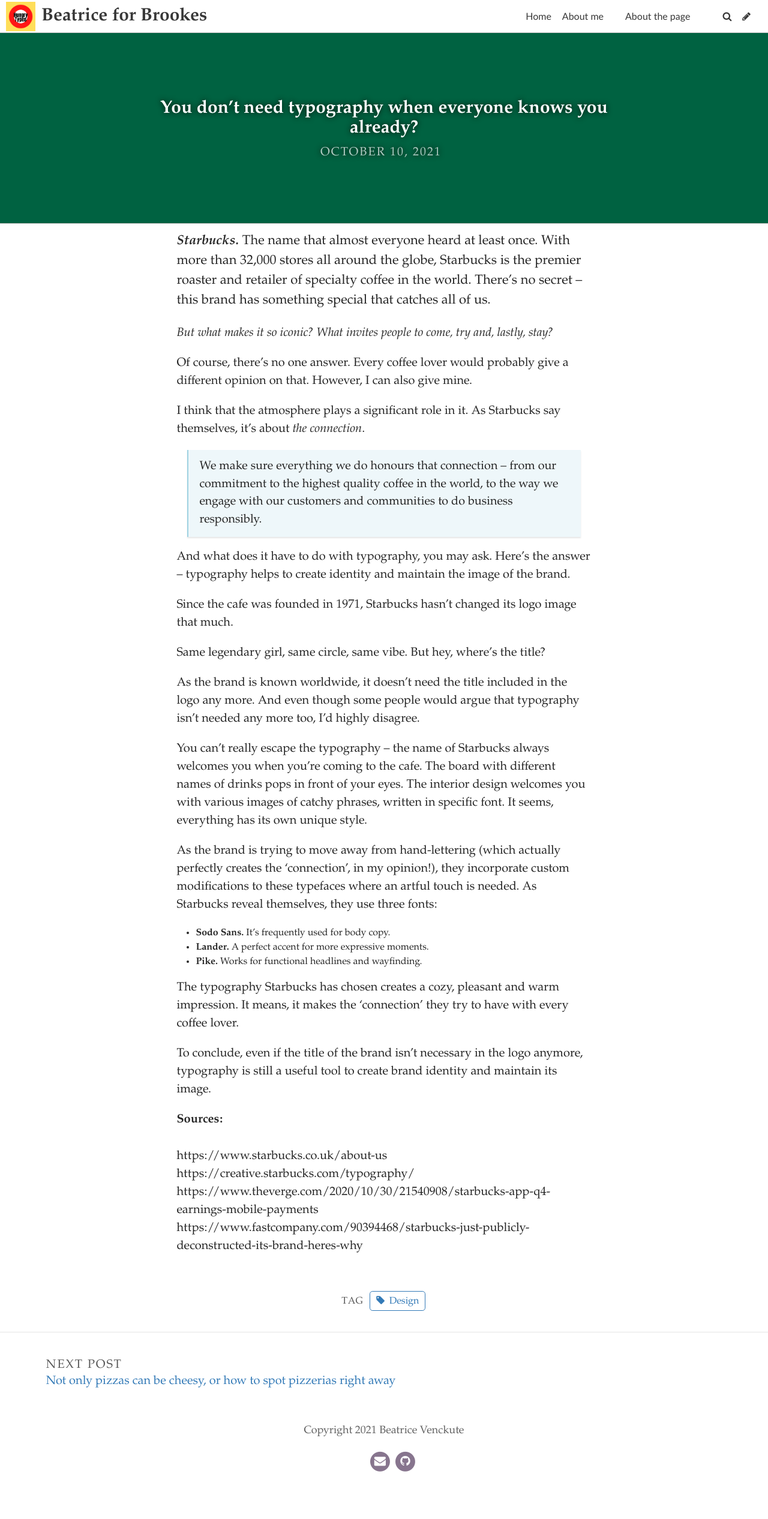
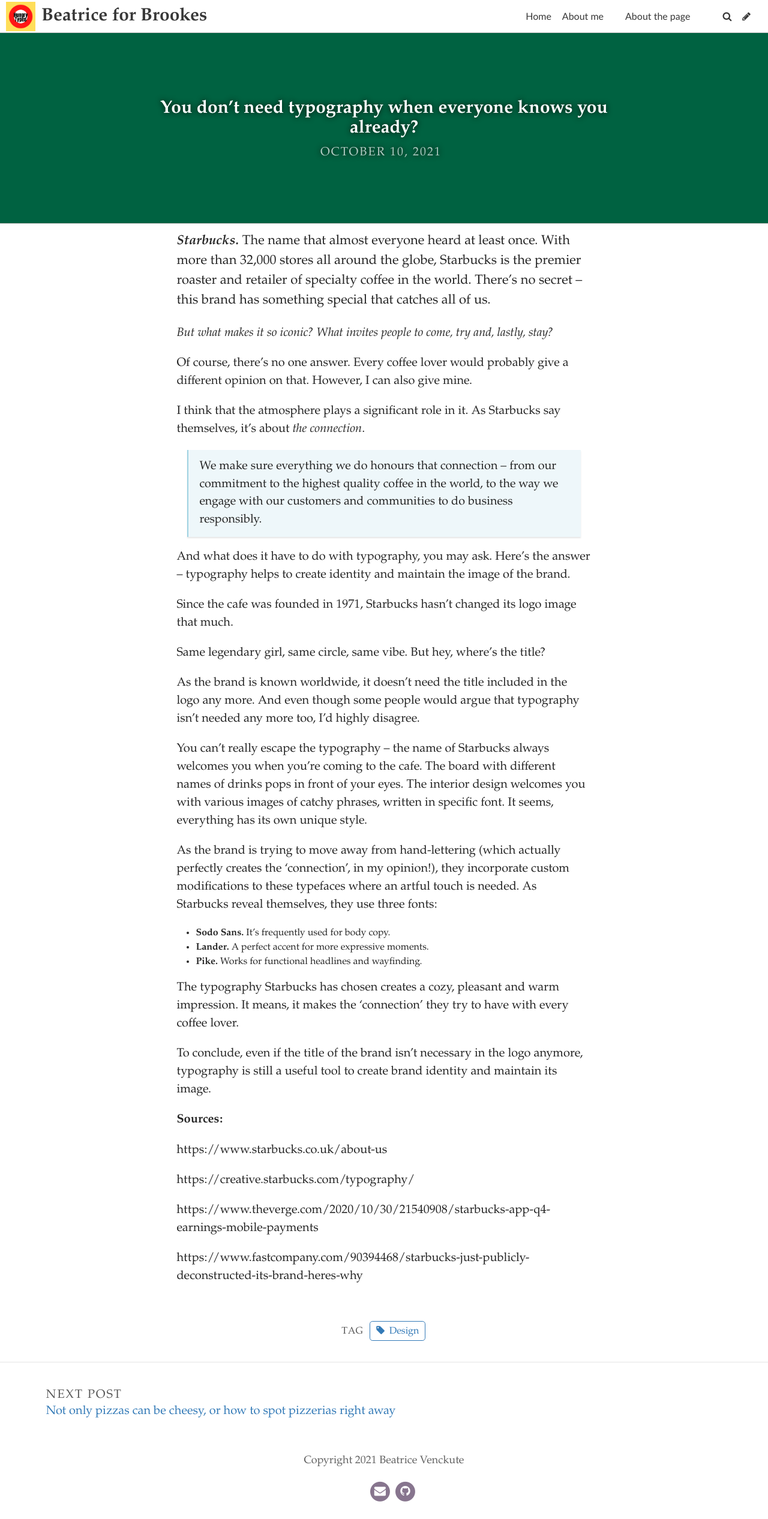
Before and after one commit to BeatriceVenckute/mybrookesblog, a Jekyll site: the page built from _posts/2021-10-12-you-don’t-need-typography-when-everyone-knows-you-already.md, in a window 1280 px wide. Shown: the whole page at 60% size. Built offline with Jekyll 4.4.1, drawn with Linux system fonts in a browser that asks for light colours; some web fonts are replaced; before the commit the page ends 2482 px from its top, so only the background shows below that.

```diff
--- a/_posts/2021-10-12-you-don’t-need-typography-when-everyone-knows-you-already.md
+++ b/_posts/2021-10-12-you-don’t-need-typography-when-everyone-knows-you-already.md
@@ -39,9 +39,12 @@ The typography Starbucks has chosen creates a cozy, pleasant and warm impression
 
 To conclude, even if the title of the brand isn’t necessary in the logo anymore, typography is still a useful tool to create brand identity and maintain its image.
 
-**Sources:**\
-\
-https://www.starbucks.co.uk/about-us\
-https://creative.starbucks.com/typography/ \
-https://www.theverge.com/2020/10/30/21540908/starbucks-app-q4-earnings-mobile-payments\
+**Sources:**
+
+https://www.starbucks.co.uk/about-us
+
+https://creative.starbucks.com/typography/
+
+https://www.theverge.com/2020/10/30/21540908/starbucks-app-q4-earnings-mobile-payments
+
 https://www.fastcompany.com/90394468/starbucks-just-publicly-deconstructed-its-brand-heres-why
```
